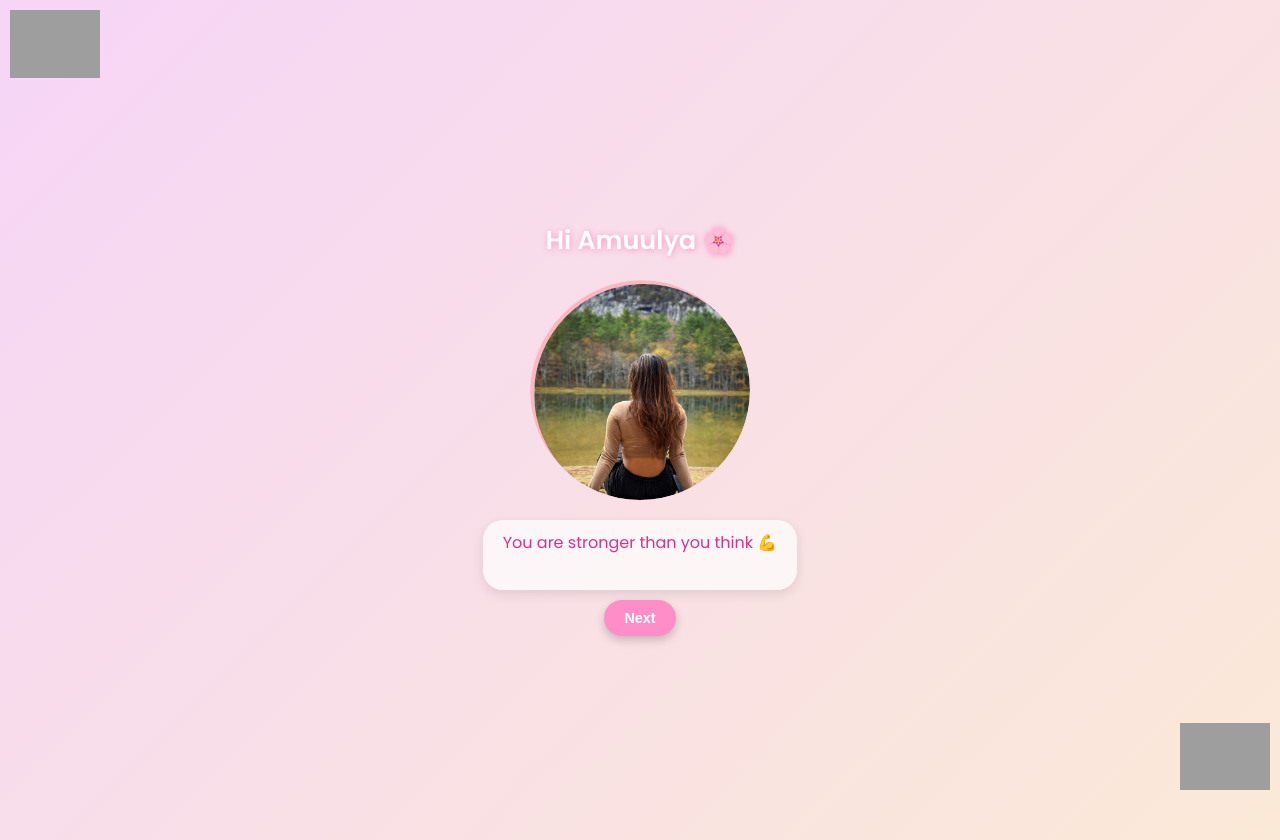
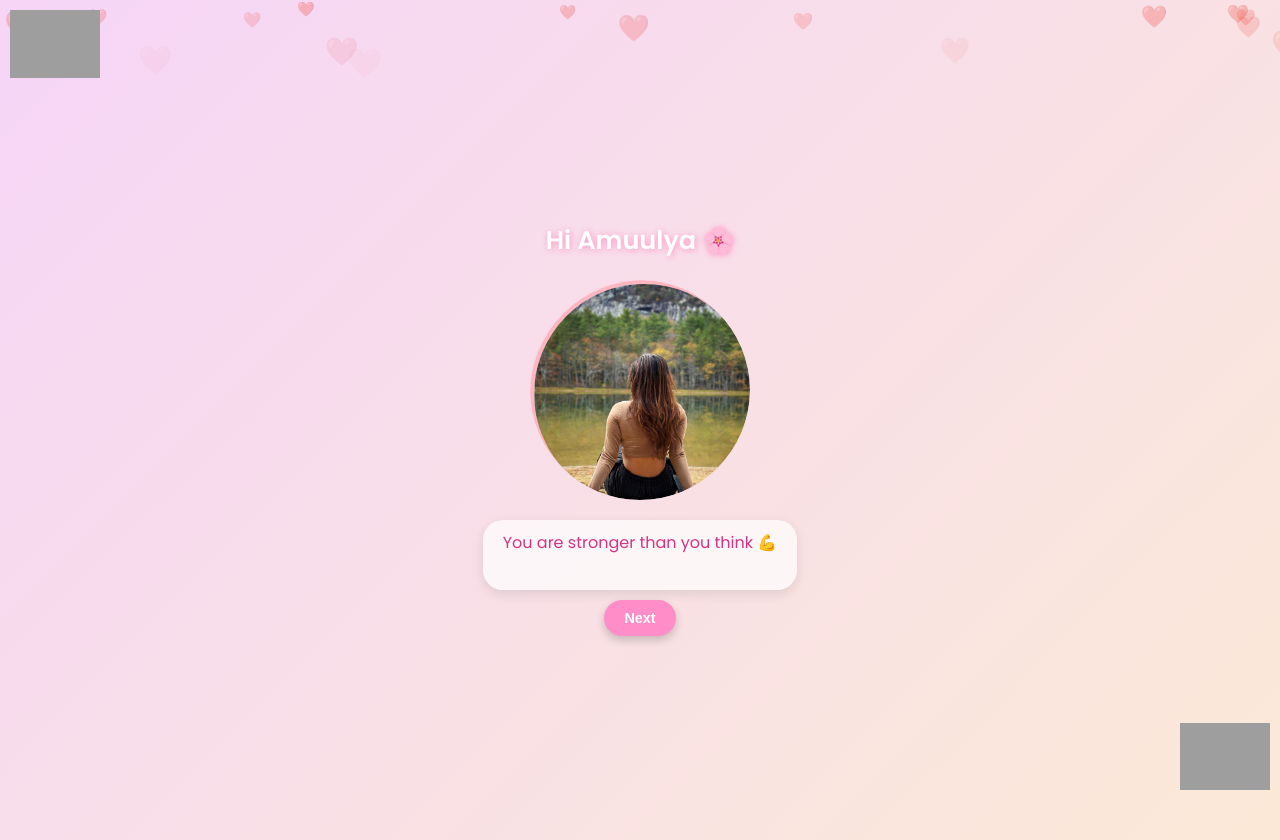
Before and after one commit to DEVILxJOY/Amuulyaa, a plain HTML site: page index.html in a window 1280 px wide. Drawn offline with Linux system fonts and the light colour scheme; grey boxes are pictures that could not be loaded.

Commit message:
Update index.html

```diff
--- a/index.html
+++ b/index.html
@@ -12,6 +12,7 @@
       font-family: 'Poppins', sans-serif;
       background: linear-gradient(135deg, #f6d5f7, #fbe9d7);
       overflow: hidden;
+      position: relative;
     }
 
     .center-container {
@@ -83,9 +84,10 @@
       padding: 15px;
       color: #ff69b4;
       font-weight: 600;
-      font-size: 0.9rem;
-      line-height: 1.3rem;
+      font-size: 0.85rem;
+      line-height: 1.2rem;
       text-align: center;
+      overflow: hidden;
     }
 
     .message-box {
@@ -120,7 +122,7 @@
     .corner-gif {
       width: 90px;
       position: fixed;
-      z-index: 1;
+      z-index: 3;
     }
 
     .top-left {
@@ -147,12 +149,41 @@
       from { opacity: 0; }
       to { opacity: 1; }
     }
+
+    /* Falling hearts */
+    .hearts {
+      position: fixed;
+      top: 0;
+      left: 0;
+      width: 100%;
+      height: 100%;
+      pointer-events: none;
+      overflow: hidden;
+      z-index: 0;
+    }
+
+    .heart {
+      position: absolute;
+      color: rgba(255, 105, 180, 0.5);
+      font-size: 1.5rem;
+      animation: fall linear infinite;
+    }
+
+    @keyframes fall {
+      0% { transform: translateY(-10%); opacity: 0.6; }
+      100% { transform: translateY(110%); opacity: 0; }
+    }
   </style>
 </head>
 <body>
+  <!-- GIFs in corners -->
   <img src="https://i.postimg.cc/6qqf9n95/Milk-And-Mocha-Kiss-Sticker-Milk-And-Mocha-Kiss-Love-Discover-Share-GIFs.gif" class="corner-gif top-left" />
   <img src="https://i.postimg.cc/6qqf9n95/Milk-And-Mocha-Kiss-Sticker-Milk-And-Mocha-Kiss-Love-Discover-Share-GIFs.gif" class="corner-gif bottom-right" />
 
+  <!-- Falling hearts -->
+  <div class="hearts" id="hearts"></div>
+
+  <!-- Main center content -->
   <div class="center-container">
     <h1>Hi Amuulya 🌸</h1>
 
@@ -162,7 +193,7 @@
           <img src="Screenshot 2025-06-30 041449.png" alt="amuulya" />
         </div>
         <div class="back">
-          <p>Don’t feel sad or anxious... 💗<br>Text me anytime — I’m always here for you :)</p>
+          <p>Don’t feel sad or anxious... 💗<br>I’m always just one text away.</p>
         </div>
       </div>
     </div>
@@ -189,6 +220,20 @@
     function flipImage(el) {
       el.classList.toggle('flipped');
     }
+
+    // Falling hearts animation
+    const heartContainer = document.getElementById('hearts');
+    function createHeart() {
+      const heart = document.createElement('div');
+      heart.className = 'heart';
+      heart.innerHTML = '❤️';
+      heart.style.left = Math.random() * 100 + 'vw';
+      heart.style.animationDuration = 3 + Math.random() * 2 + 's';
+      heart.style.fontSize = 12 + Math.random() * 20 + 'px';
+      heartContainer.appendChild(heart);
+      setTimeout(() => heart.remove(), 5000);
+    }
+    setInterval(createHeart, 300);
   </script>
 </body>
 </html>
```
